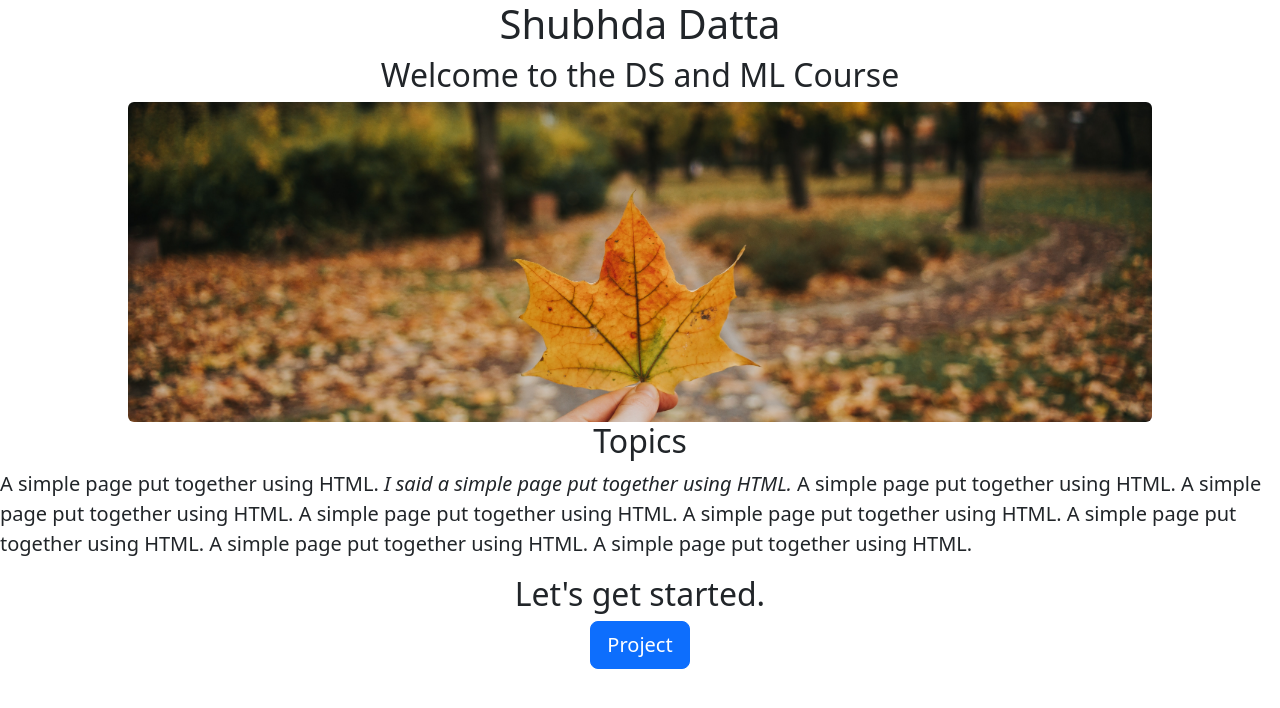
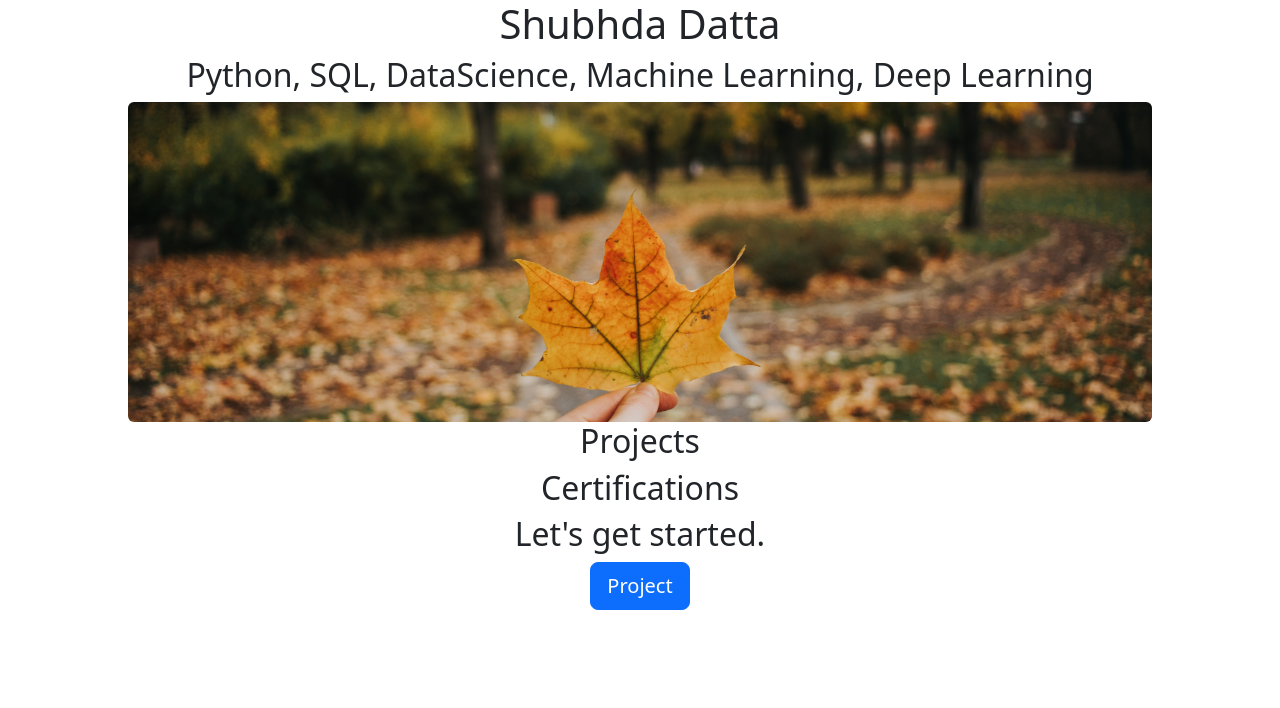
Before and after one commit to shubhda18/TestWebDev, a Flask app: page / in a window 1280 px wide. Shown: the top 708 px of the page. Run offline with Flask 2, Linux system fonts and the light colour scheme.

Commit message:
Added template content

```diff
--- a/app.py
+++ b/app.py
@@ -1,9 +1,36 @@
 from flask import Flask, render_template
 app = Flask(__name__)
 
+Projects =[
+  {"id":1,
+  "Title":"Webscraping TMDB",
+  "Link":" "},
+  {"id":2,
+  "Title":"Medical Retinopathy Image Classification-Pytorch",
+  "Link":" "},
+  {"id":3,
+  "Title":"Air-Quality India EDA",
+  "Link":" "},
+  {"id":1,
+  "Title":"Elo Customer Segmentation using XGBoost",
+  "Link":" "}
+]
+
+Certificates =[
+  {"id":1,
+  "Title":"DataScience and Machine Learning Bootcamp",
+  "Link":" "},
+  {"id":2,
+  "Title":"Machine Learning with Python",
+  "Link":" "},
+  {"id":3,
+  "Title":"Deep Learning with Pytorch",
+  "Link":" "}
+]
+
 @app.route("/")
 def html_webpage():
-  return render_template('home.html')
+  return render_template('home.html', projects="Projects", certificates ="Certificates")
   print(__name__)
 
 if __name__=="__main__":
--- a/templates/home.html
+++ b/templates/home.html
@@ -23,13 +23,22 @@
 
 
     <h1 class = "text-center" "mx-auto">Shubhda Datta</h1>
-    <h2 class = "text-center" "mx-auto">Welcome to the DS and ML Course</h2>
+    <h2 class = "text-center" "mx-auto">Python, SQL, DataScience, Machine Learning, Deep Learning</h2>
       <img class="rounded mx-auto d-block" id ="banner" src ="https://testwebdev.shubhdadatta.repl.co/static/portfolio-banner.jpg" >
 
-    <h2 class = "text-center" "mx-auto">Topics</h2>
-    <p class="lead">A simple page put together using HTML. <em>I said a simple page put together using HTML.</em> A simple page put together using HTML. A simple page put together using HTML. A simple page put together using HTML. A simple page put together using HTML. A simple page put together using HTML. A simple page put together using HTML. A simple page put together using HTML.      </p>
+    <h2 class = "text-center" "mx-auto">Projects</h2>
+  <div>
+{% for project in Projects%}
+    {{project}}
+    {% endfor %}
+  </div>
 
-
+    <h2 class = "text-center" "mx-auto">Certifications</h2>
+    <div>
+      {% for certificates in Certificates%}
+      {{certificates}}
+    {% endfor %}
+    </div>
     <h2  class = "text-center" "mx-auto">Let's get started.</h2>
     <div class="text-center">
       <button type="button" class="btn btn-primary btn-lg"">Project</button>
```
